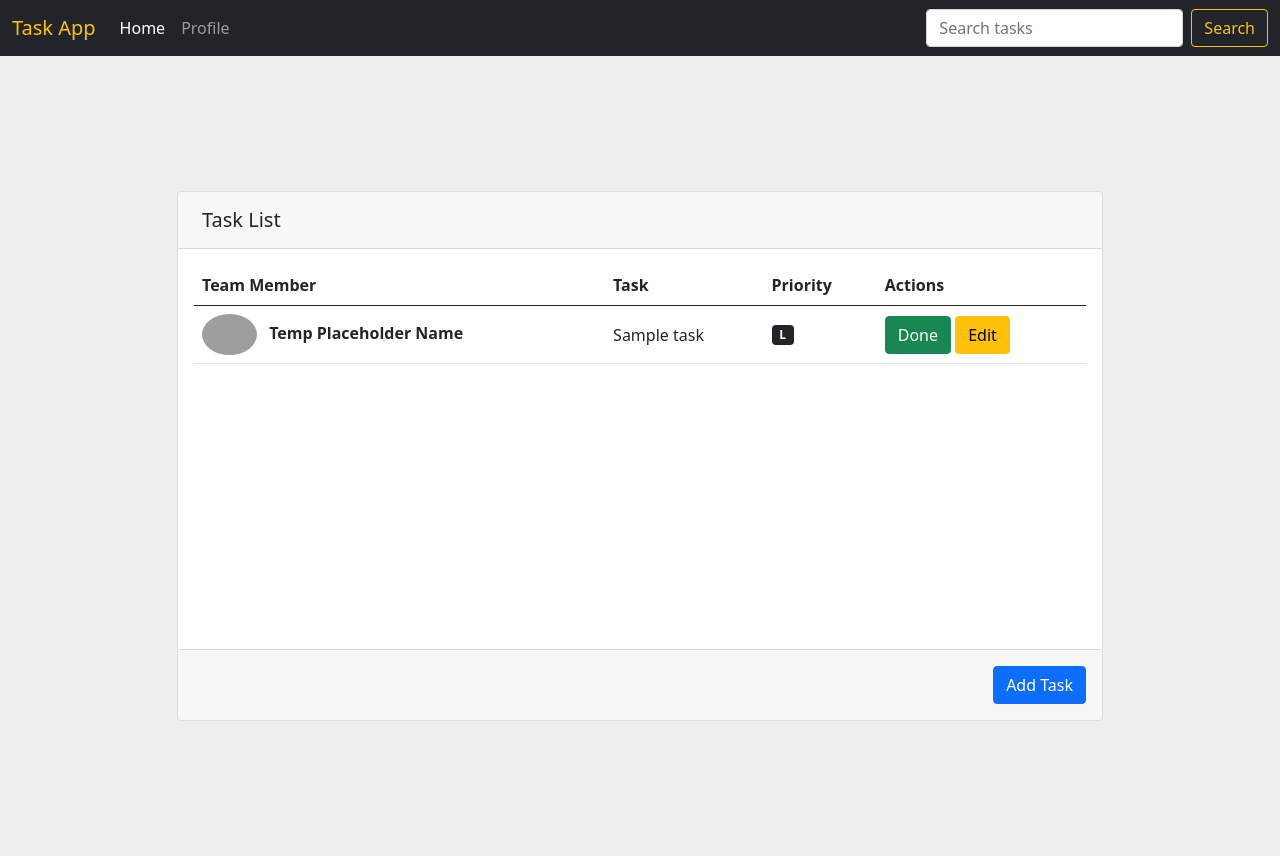
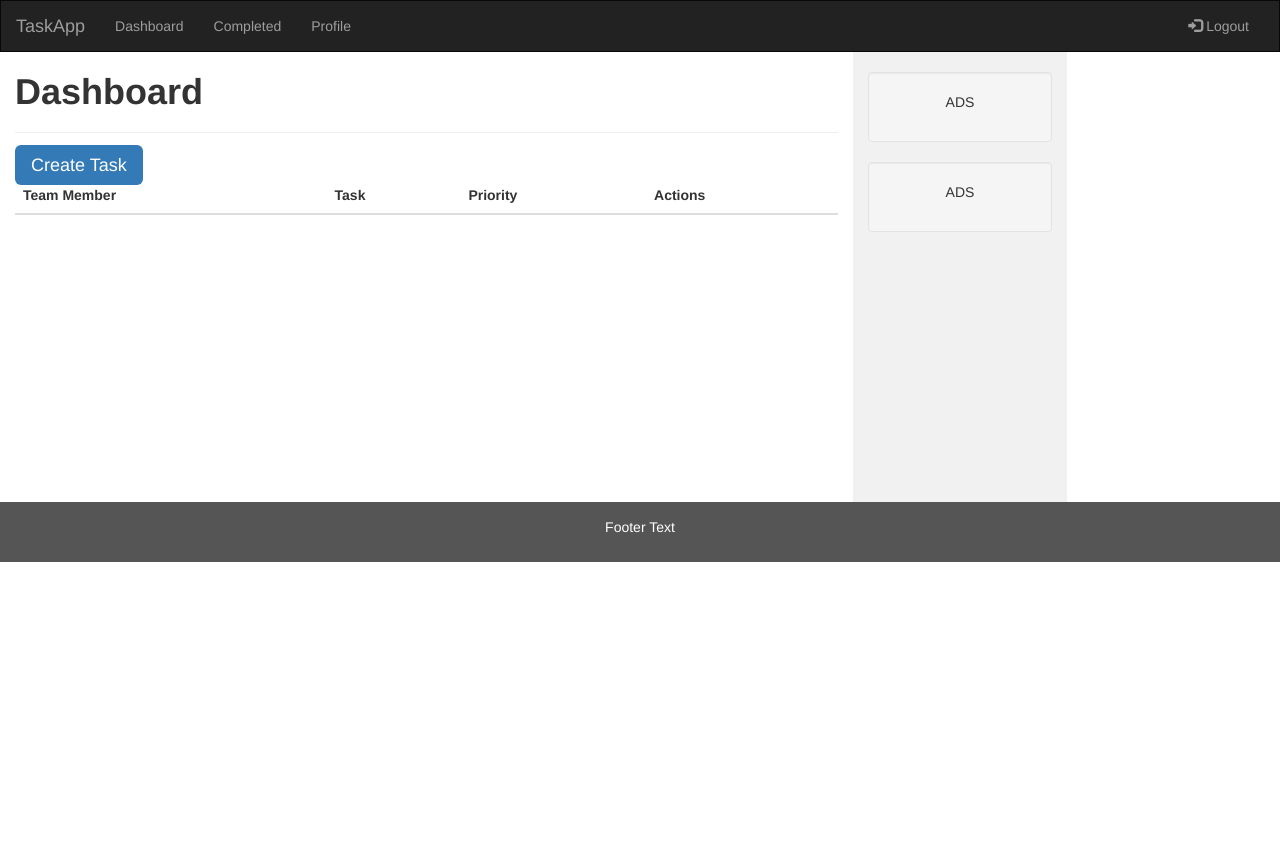
Before and after one commit to shelyavski/-LEARNING-Tasks-app, a Django app: page / in a window 1280 px wide. After the commit the page ends 562 px from the top, so only its background shows below. Run offline with Django 4.2, Linux system fonts and the light colour scheme; tables that the repository leaves empty hold one stand-in row (values such as "Sample post"); lists and menus that the app fills with data are empty; some libraries are stand-ins or nearby versions; grey boxes are pictures that could not be loaded.

Commit message:
Chaneged layout and added update feature

```diff
--- a/tasks/models.py
+++ b/tasks/models.py
@@ -6,16 +6,16 @@ from django.db import models
 
 class Task(models.Model):
     TASK_PRIORITIES = (
-        ('L', 'Low'),
-        ('M', 'Medium'),
-        ('H', 'High'),
-        ('U', 'Urgent'),
+        ('Low', 'Low'),
+        ('Medium', 'Medium'),
+        ('High', 'High'),
+        ('Urgent', 'Urgent'),
     )
 
     title = models.CharField(max_length=70,)
     date_created = models.DateField(auto_now_add=True)
-    is_done = False
-    priority = models.CharField(max_length=1, choices=TASK_PRIORITIES)
+    is_done = models.BooleanField(default=False)
+    priority = models.CharField(max_length=6, choices=TASK_PRIORITIES)
 
     def __str__(self):
         return self.title
--- a/tasks/urls.py
+++ b/tasks/urls.py
@@ -1,6 +1,8 @@
 from django.urls import path
-from .views import view_tasks
+from .views import *
 
 urlpatterns = [
-    path('', view_tasks),
+    path('', view_tasks, name='dashboard'),
+    path('create_task/', create_task, name='create_task'),
+    path('update_task/<str:pk>', edit_task, name='edit_task'),
 ]
--- a/tasks/views.py
+++ b/tasks/views.py
@@ -1,11 +1,42 @@
-from django.shortcuts import render
+from django.shortcuts import render, redirect
 from .models import Task
+from .forms import TaskForm
+
 
 # Create your views here.
 
 
 def view_tasks(request):
     context = {
-        'all_tasks': Task.objects.all()
+        'pending_tasks': Task.objects.filter(is_done=False)
     }
     return render(request, 'dashboard.html', context)
+
+
+def create_task(request):
+    form = TaskForm()
+
+    if request.method == 'POST':
+        form = TaskForm(request.POST)
+        if form.is_valid():
+            form.save()
+            return redirect('dashboard')
+    context = {
+        'form': form
+    }
+    return render(request, 'create_task.html', context)
+
+
+def edit_task(request, pk):
+    task = Task.objects.get(id=pk)
+    form = TaskForm(instance=task)
+
+    if request.method == 'POST':
+        form = TaskForm(request.POST, instance=task)
+        if form.is_valid():
+            form.save()
+            return redirect('dashboard')
+    context = {
+        'form': form
+    }
+    return render(request, 'create_task.html', context)
--- a/templates/dashboard.html
+++ b/templates/dashboard.html
@@ -1,17 +1,9 @@
 {% extends "main.html" %}
 {% block body %}
-<section class="vh-100" style="background-color: #eee;">
-  <div class="container py-5 h-100">
-    <div class="row d-flex justify-content-center align-items-center h-100">
-      <div class="col-md-12 col-xl-10">
-
-        <div class="card">
-          <div class="card-header p-3">
-            <h5 class="mb-0"><i class="fas fa-tasks me-2"></i>Task List</h5>
-          </div>
-          <div class="card-body" data-mdb-perfect-scrollbar="true" style="position: relative; height: 400px">
-
-            <table class="table mb-0">
+<h1><strong>Dashboard</strong></h1>
+      <hr>
+    <a class="btn-lg btn-primary" href="{% url 'create_task' %}" role="button">Create Task</a>
+      <table class="table mb-0">
               <thead>
                 <tr>
                   <th scope="col">Team Member</th>
@@ -21,7 +13,7 @@
                 </tr>
               </thead>
               <tbody>
-              {% for task in all_tasks %}
+              {% for task in pending_tasks %}
                 <tr class="fw-normal">
 {#                    Profile picture #}
                   <th>
@@ -40,22 +32,11 @@
                     <h6 class="mb-0"><span class="badge bg-dark">{{ task.priority }}</span></h6>
                   </td>
                   <td class="align-middle">
-                    <button class="btn btn-success">Done</button>
-                      <button class="btn btn-warning">Edit</button>
+                      <a class="btn btn-success" href="#" role="button">Done</a>
+                      <a class="btn btn-warning" href="{% url 'edit_task' task.pk %}" role="button">Edit</a>
                   </td>
                 </tr>
                 {% endfor %}
               </tbody>
             </table>
-
-          </div>
-          <div class="card-footer text-end p-3">
-            <button class="btn btn-primary">Add Task</button>
-          </div>
-        </div>
-
-      </div>
-    </div>
-  </div>
-</section>
 {% endblock %}
--- a/templates/main.html
+++ b/templates/main.html
@@ -1,48 +1,91 @@
-<!doctype html>
+<!DOCTYPE html>
 <html lang="en">
 <head>
-    <!-- Required meta tags -->
+  <title>Task App</title>
   <meta charset="utf-8">
   <meta name="viewport" content="width=device-width, initial-scale=1">
+  <link rel="stylesheet" href="https://maxcdn.bootstrapcdn.com/bootstrap/3.4.1/css/bootstrap.min.css">
+  <script src="https://ajax.googleapis.com/ajax/libs/jquery/3.6.0/jquery.min.js"></script>
+  <script src="https://maxcdn.bootstrapcdn.com/bootstrap/3.4.1/js/bootstrap.min.js"></script>
+  <style>
+    /* Remove the navbar's default margin-bottom and rounded borders */
+    .navbar {
+      margin-bottom: 0;
+      border-radius: 0;
+    }
 
-    <!-- Bootstrap CSS -->
-    <link href="https://cdn.jsdelivr.net/npm/bootstrap@5.0.2/dist/css/bootstrap.min.css" rel="stylesheet"
-          integrity="sha384-EVSTQN3/azprG1Anm3QDgpJLIm9Nao0Yz1ztcQTwFspd3yD65VohhpuuCOmLASjC" crossorigin="anonymous">
+    /* Set height of the grid so .sidenav can be 100% (adjust as needed) */
+    .row.content {height: 450px}
 
-    <title>Tasks App</title>
+    /* Set gray background color and 100% height */
+    .sidenav {
+      padding-top: 20px;
+      background-color: #f1f1f1;
+      height: 100%;
+    }
+
+    /* Set black background color, white text and some padding */
+    footer {
+      background-color: #555;
+      color: white;
+      padding: 15px;
+    }
+
+    /* On small screens, set height to 'auto' for sidenav and grid */
+    @media screen and (max-width: 767px) {
+      .sidenav {
+        height: auto;
+        padding: 15px;
+      }
+      .row.content {height:auto;}
+    }
+  </style>
 </head>
 <body>
-{#    ----------  start  navbar   -----------------------#}
-<nav class="navbar navbar-expand-lg navbar-dark bg-dark">
+
+<nav class="navbar navbar-inverse">
   <div class="container-fluid">
-        <a class="navbar-brand text-warning" href="#">Task App</a>
-        <button class="navbar-toggler" type="button" data-bs-toggle="collapse" data-bs-target="#navbarSupportedContent"
-                aria-controls="navbarSupportedContent" aria-expanded="false" aria-label="Toggle navigation">
-            <span class="navbar-toggler-icon"></span>
+    <div class="navbar-header">
+      <button type="button" class="navbar-toggle" data-toggle="collapse" data-target="#myNavbar">
+        <span class="icon-bar"></span>
+        <span class="icon-bar"></span>
+        <span class="icon-bar"></span>
       </button>
-        <div class="collapse navbar-collapse" id="navbarSupportedContent">
-            <ul class="navbar-nav me-auto mb-2 mb-lg-0">
-                <li class="nav-item">
-                    <a class="nav-link active" aria-current="page" href="#">Home</a>
-                </li>
-                <li class="nav-item">
-                    <a class="nav-link" href="#">Profile</a>
-                </li>
+      <a class="navbar-brand" href="{% url 'dashboard' %}">TaskApp</a>
+    </div>
+    <div class="collapse navbar-collapse" id="myNavbar">
+      <ul class="nav navbar-nav">
+        <li><a href="{% url 'dashboard' %}">Dashboard</a></li>
+        <li><a href="#">Completed</a></li>
+        <li><a href="#">Profile</a></li>
       </ul>
-            <form class="d-flex">
-                <input class="form-control me-2" type="search" placeholder="Search tasks" aria-label="Search">
-                <button class="btn btn-outline-warning" type="submit">Search</button>
-            </form>
+      <ul class="nav navbar-nav navbar-right">
+        <li><a href="#"><span class="glyphicon glyphicon-log-in"></span> Logout</a></li>
+      </ul>
     </div>
   </div>
 </nav>
-{#    ----------  end  navbar   -----------------------#}
+
+<div class="container-fluid text-center">
+  <div class="row content">
+    <div class="col-sm-8 text-left">
         {% block body %}
+        {% endblock body %}
+    </div>
+    <div class="col-sm-2 sidenav">
+      <div class="well">
+        <p>ADS</p>
+      </div>
+      <div class="well">
+        <p>ADS</p>
+      </div>
+    </div>
+  </div>
+</div>
 
-{% endblock body %}
-<!-- Option 1: Bootstrap Bundle with Popper -->
-<script src="https://cdn.jsdelivr.net/npm/bootstrap@5.0.2/dist/js/bootstrap.bundle.min.js"
-        integrity="sha384-MrcW6ZMFYlzcLA8Nl+NtUVF0sA7MsXsP1UyJoMp4YLEuNSfAP+JcXn/tWtIaxVXM"
-        crossorigin="anonymous"></script>
+<footer class="container-fluid text-center">
+  <p>Footer Text</p>
+</footer>
+
 </body>
 </html>
```
Also changed, not shown: tasks/forms.py (added, +8 -0 lines), templates/create_task.html (added, +9 -0 lines), tasks/migrations/0002_alter_task_priority.py (added), tasks/migrations/0003_task_is_done.py (added). Lines whose indentation alone changed are shown as unchanged.
